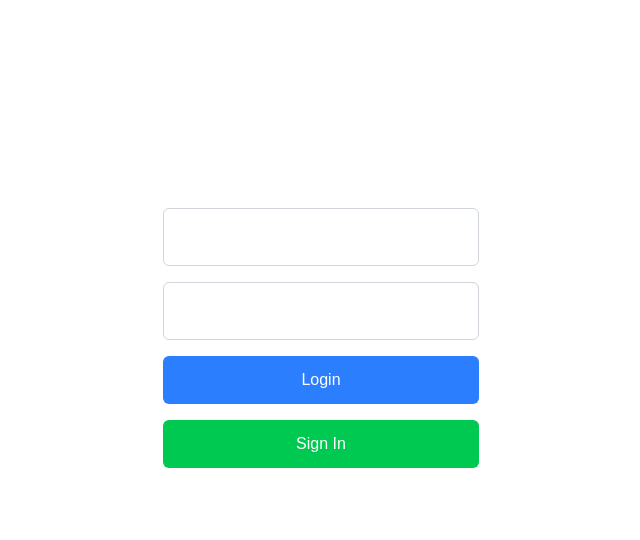
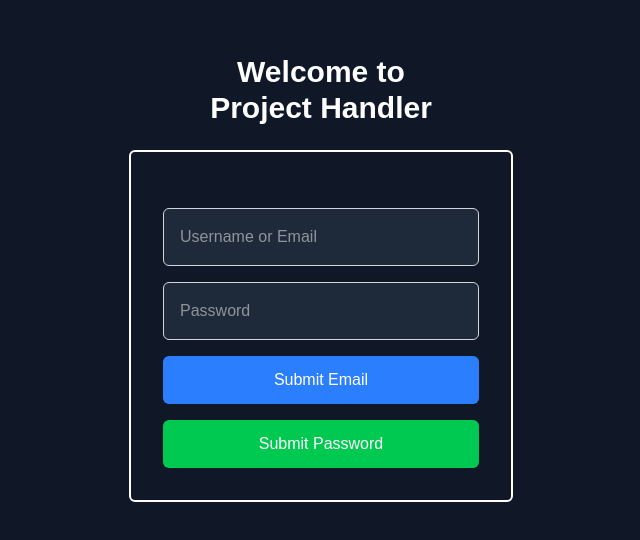
Before and after one commit to OskarMG/project-handler-proto, a Next.js app in the folder frontend/: page / in a window 1280 px wide. Shown: the part 134-674 px from the top of the page, without its empty margins (319-959 px from the left). Built offline with nearby package versions, Linux system fonts and the light colour scheme.

Commit message:
Separate QueryProvider
+ Separate responsibilities

```diff
--- /dev/null
+++ b/frontend/src/app/Components/QueryProvider.tsx
@@ -0,0 +1,14 @@
+'use client';
+
+import { QueryClient, QueryClientProvider } from "@tanstack/react-query";
+import { ReactNode, useState } from "react";
+
+export default function QueryProvider({ children }: { children: ReactNode }) {
+  const [queryClient] = useState(() => new QueryClient());
+
+  return (
+    <QueryClientProvider client={queryClient}>
+      {children}
+    </QueryClientProvider>
+  );
+}
--- a/frontend/src/app/layout.tsx
+++ b/frontend/src/app/layout.tsx
@@ -1,9 +1,12 @@
-'use client'
+import "./styles/globals.css";
+import type { Metadata } from "next";
+import { Geist, Geist_Mono } from "next/font/google";
+import QueryProvider from "./Components/QueryProvider";
 
-import "./styles/globals.css";
-import { Geist, Geist_Mono } from "next/font/google";
-import { QueryClient, QueryClientProvider } from "@tanstack/react-query";
-import { ReactNode, useState } from "react";
+export const metadata: Metadata = {
+  title: "Project Handler",
+  description: "Generated by create next app",
+};
 
 // Fonts
 const geistSans = Geist({
@@ -16,16 +19,15 @@ const geistMono = Geist_Mono({
   subsets: ["latin"],
 });
 
-// RootLayout
-export default function RootLayout({ children }: Readonly<{ children: ReactNode }>) {
-  const [queryClient] = useState(() => new QueryClient());
-
+export default function RootLayout({
+  children,
+}: Readonly<{ children: React.ReactNode }>) {
   return (
     <html lang="en">
       <body className={`${geistSans.variable} ${geistMono.variable} antialiased`}>
-        <QueryClientProvider client={queryClient}>
+        <QueryProvider>
           {children}
-        </QueryClientProvider>
+        </QueryProvider>
       </body>
     </html>
   );
--- a/frontend/src/app/page.tsx
+++ b/frontend/src/app/page.tsx
@@ -1,42 +1,59 @@
-import type { Metadata } from "next";
+'use client';
 
-export const metadata: Metadata = {
-  title: "Project Handler",
-  description: "Generated by create next app",
+import React, { useState } from 'react';
+
+/// Components ⚙️
+type InputProps = {
+  type: string;
+  onChange: (e: React.ChangeEvent<HTMLInputElement>) => void;
+  placeholder: string;
 };
 
-export default function Home() {
-  return (
-    <div className="flex flex-col h-screen justify-center">
-      <h1 className="text-3xl font-bold text-center text-white m-6">
-        Welcome to <br /> Project Handler
-      </h1>
-      <form className="flex flex-col self-center-safe min-w-sm min-h-24 p-8 rounded-md border-2 border-white">
-        <div className="mt-6 flex flex-col gap-4">
-          <Input type="text" placeholder="Username or Email" />
-          <Input type="password" placeholder="Password" />
-          <Button className="bg-blue-500 hover:bg-blue-600">Login</Button>
-          <Button className="bg-green-500 hover:bg-green-600">Sign In</Button>
-        </div>
-      </form>
-    </div>
-  );
-}
+type ButtonProps = {
+  children: React.ReactNode;
+  className?: string;
+};
 
-function Input({ type, placeholder }) {
+function Input({ type, onChange, placeholder }: InputProps) {
   return (
     <input
       type={type}
+      onChange={onChange}
       placeholder={placeholder}
-      className="rounded-md border border-gray-300 p-4 text-white text-base focus:outline-none focus:ring-2 focus:ring-blue-500"
+      className="rounded-md border border-gray-300 p-4 text-white bg-gray-800 text-base focus:outline-none focus:ring-2 focus:ring-blue-500"
     />
   );
 }
 
-function Button({ children, className }) {
+function Button({ children, className }: ButtonProps) {
   return (
     <button className={`rounded-md py-3 text-base text-white focus:outline-none ${className}`}>
       {children}
     </button>
   );
 }
+
+/// Default function ✅
+export default function Home() {
+  const [email, setEmail] = useState('');
+  const [pass, setPass] = useState('');
+
+  const handleEmailChange = (e: React.ChangeEvent<HTMLInputElement>) => { setEmail(e.target.value); };
+  const handlePassChange = (e: React.ChangeEvent<HTMLInputElement>) => { setPass(e.target.value); };
+
+  return (
+    <div className="flex flex-col h-screen justify-center bg-gray-900">
+      <h1 className="text-3xl font-bold text-center text-white m-6">
+        Welcome to <br /> Project Handler
+      </h1>
+      <form className="flex flex-col self-center min-w-sm min-h-24 p-8 rounded-md border-2 border-white">
+        <div className="mt-6 flex flex-col gap-4">
+          <Input type="text" onChange={handleEmailChange} placeholder="Username or Email" />
+          <Input type="password" onChange={handlePassChange} placeholder="Password" />
+          <Button className="bg-blue-500 hover:bg-blue-600">{email || 'Submit Email'}</Button>
+          <Button className="bg-green-500 hover:bg-green-600">{pass || 'Submit Password'}</Button>
+        </div>
+      </form>
+    </div>
+  );
+}
```
